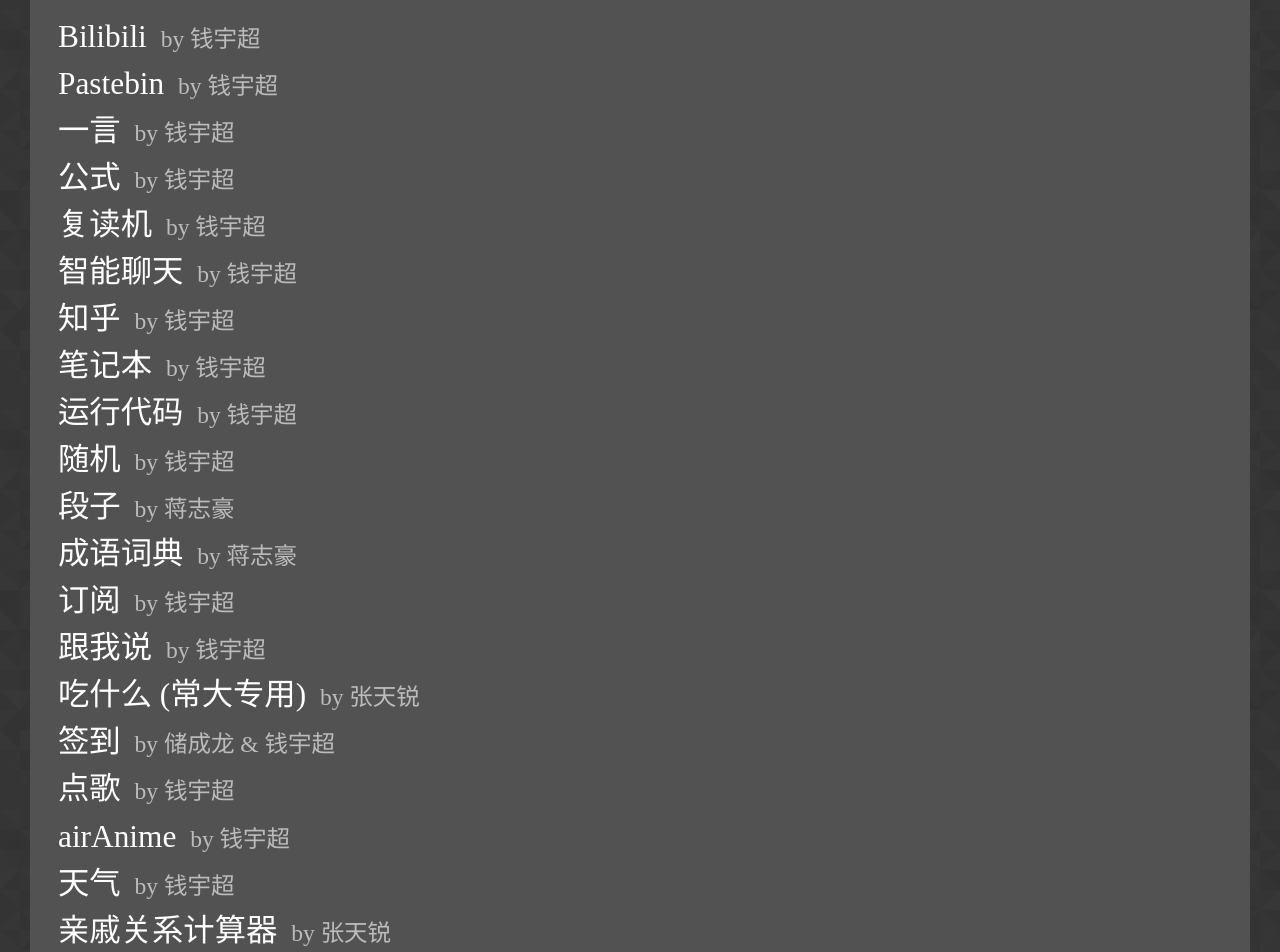
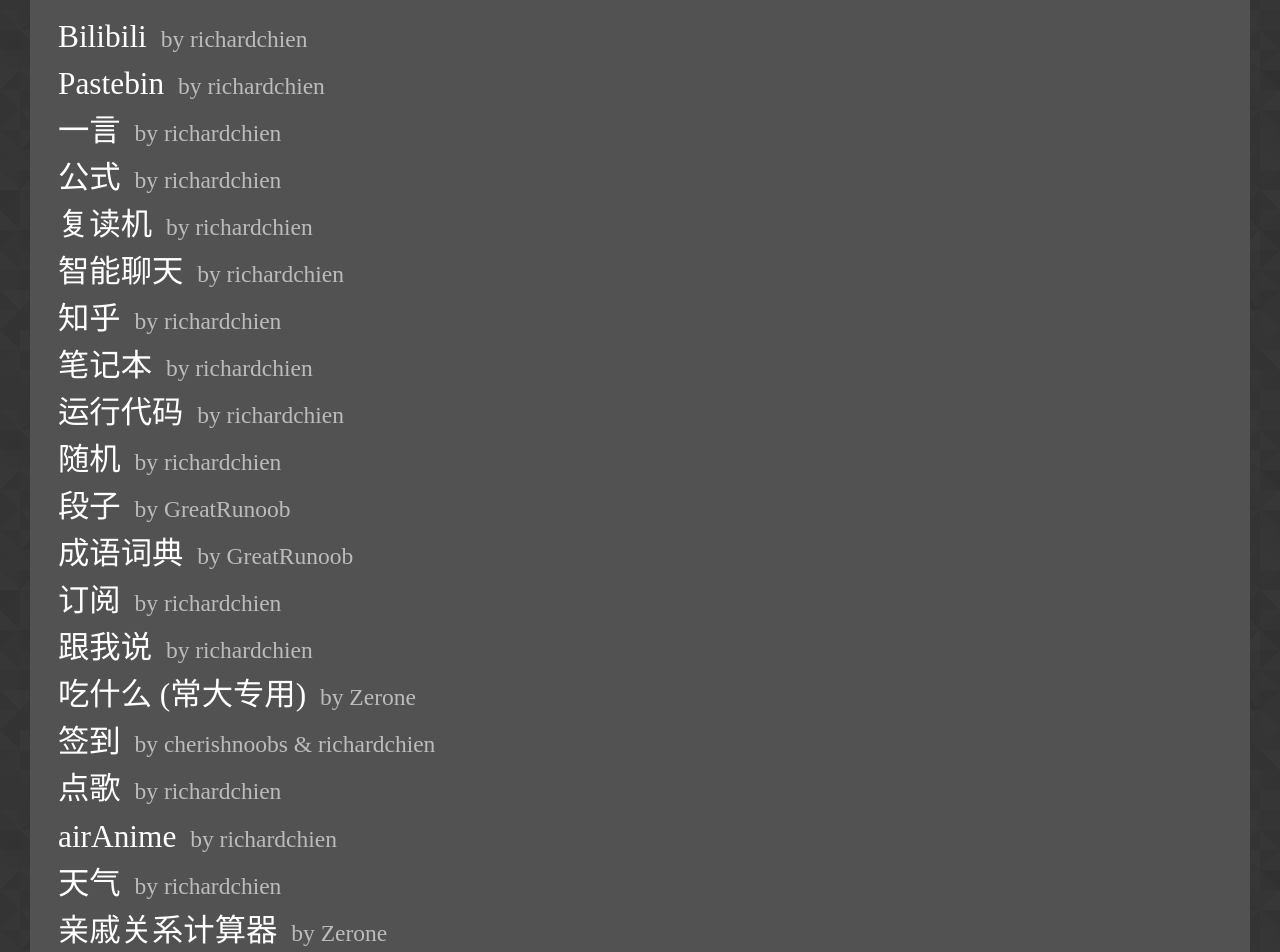
Before and after one commit to cczu-osa/aki, a website: page manual/index.html in a window 1280 px wide. Shown: the part 1040-1992 px from the top of the page. Drawn offline with Linux system fonts and the light colour scheme; a web font is replaced by a local one.

Commit message:
更新使用帮助

```diff
--- a/manual/index.html
+++ b/manual/index.html
@@ -21,26 +21,26 @@
 <section>
   <h2>功能列表</h2>
   <p>
-    Bilibili <span class="author">by 钱宇超</span><br>
-    Pastebin <span class="author">by 钱宇超</span><br>
-    一言 <span class="author">by 钱宇超</span><br>
-    公式 <span class="author">by 钱宇超</span><br>
-    复读机 <span class="author">by 钱宇超</span><br>
-    智能聊天 <span class="author">by 钱宇超</span><br>
-    知乎 <span class="author">by 钱宇超</span><br>
-    笔记本 <span class="author">by 钱宇超</span><br>
-    运行代码 <span class="author">by 钱宇超</span><br>
-    随机 <span class="author">by 钱宇超</span><br>
-    段子 <span class="author">by 蒋志豪</span><br>
-    成语词典 <span class="author">by 蒋志豪</span><br>
-    订阅 <span class="author">by 钱宇超</span><br>
-    跟我说 <span class="author">by 钱宇超</span><br>
-    吃什么 (常大专用) <span class="author">by 张天锐</span><br>
-    签到 <span class="author">by 储成龙 & 钱宇超</span><br>
-    点歌 <span class="author">by 钱宇超</span><br>
-    airAnime <span class="author">by 钱宇超</span><br>
-    天气 <span class="author">by 钱宇超</span><br>
-    亲戚关系计算器 <span class="author">by 张天锐</span><br>
+    Bilibili <span class="author">by richardchien</span><br>
+    Pastebin <span class="author">by richardchien</span><br>
+    一言 <span class="author">by richardchien</span><br>
+    公式 <span class="author">by richardchien</span><br>
+    复读机 <span class="author">by richardchien</span><br>
+    智能聊天 <span class="author">by richardchien</span><br>
+    知乎 <span class="author">by richardchien</span><br>
+    笔记本 <span class="author">by richardchien</span><br>
+    运行代码 <span class="author">by richardchien</span><br>
+    随机 <span class="author">by richardchien</span><br>
+    段子 <span class="author">by GreatRunoob</span><br>
+    成语词典 <span class="author">by GreatRunoob</span><br>
+    订阅 <span class="author">by richardchien</span><br>
+    跟我说 <span class="author">by richardchien</span><br>
+    吃什么 (常大专用) <span class="author">by Zerone</span><br>
+    签到 <span class="author">by cherishnoobs & richardchien</span><br>
+    点歌 <span class="author">by richardchien</span><br>
+    airAnime <span class="author">by richardchien</span><br>
+    天气 <span class="author">by richardchien</span><br>
+    亲戚关系计算器 <span class="author">by Zerone</span><br>
   </p>
 </section>
 
```
Also changed, not shown: manual/screenshots/index.png.
